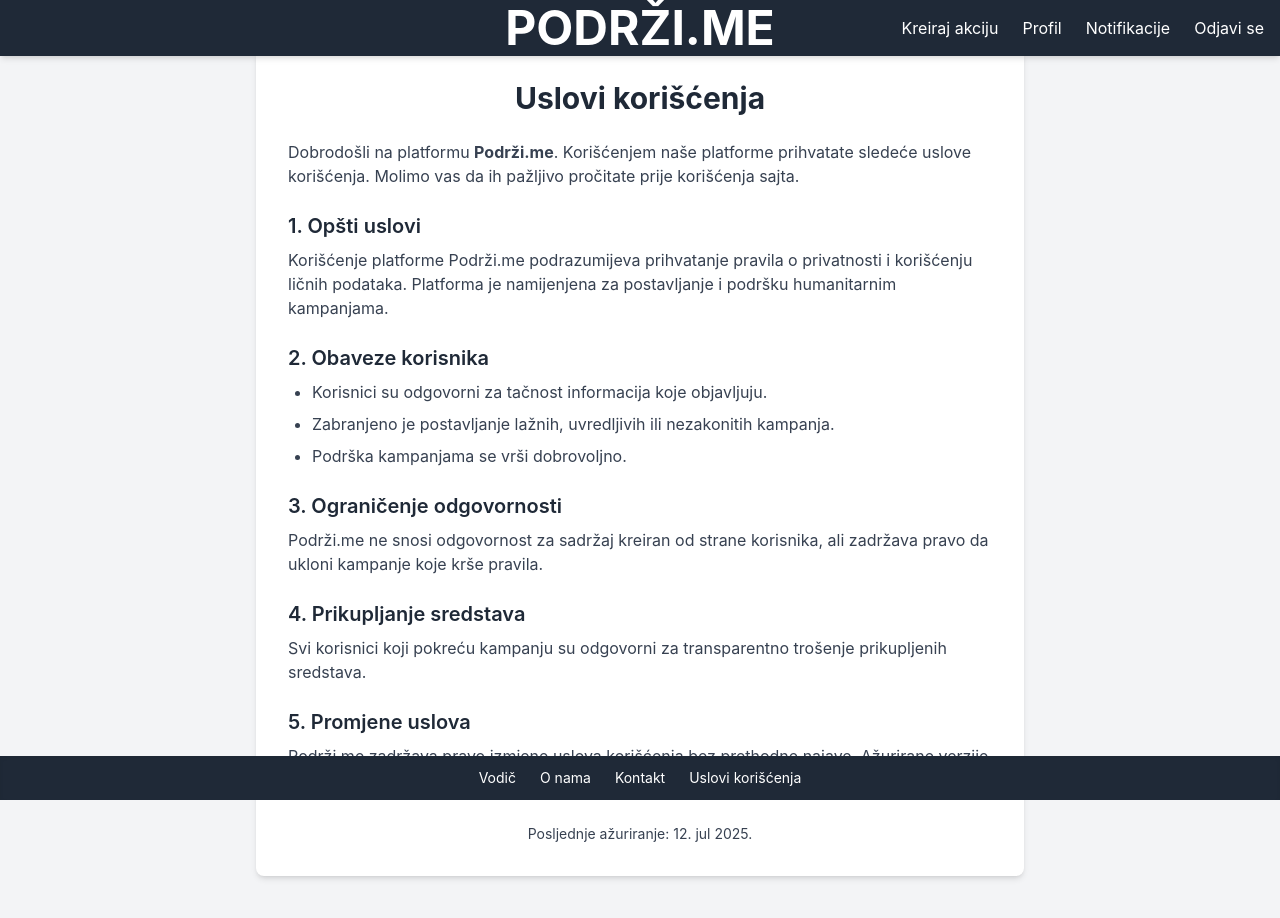
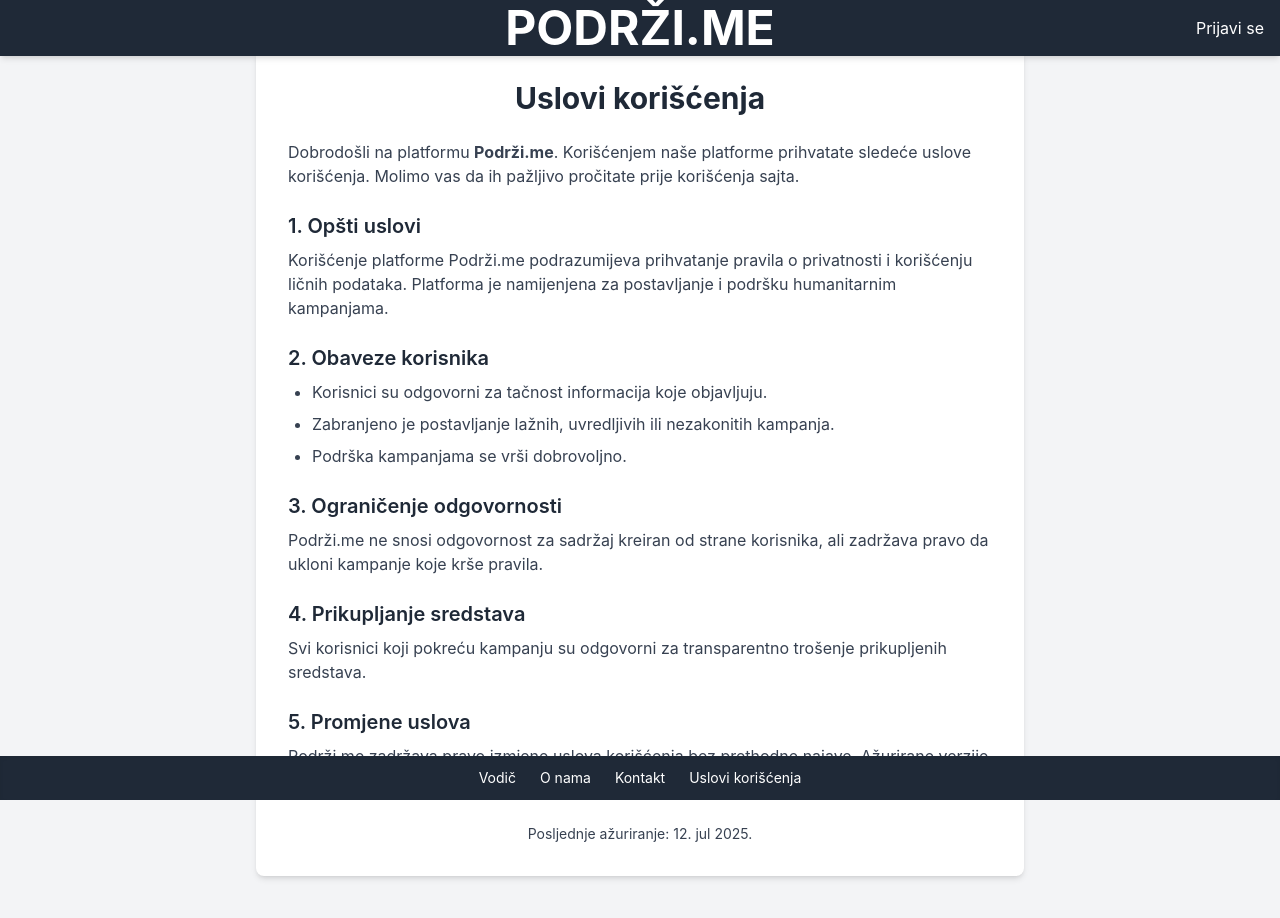
Before and after one commit to bratpeki/podrzi.me, a React app in the folder React/: page /tos in a window 1280 px wide. Shown: the top 918 px of the page. Built offline with nearby package versions, Linux system fonts and the light colour scheme.

Commit message:
Izbacen App front page, direktno ide na homepage, izbacen login kao gost, korisnik je automatski gost, mali fix kod authState, dodane gabijevi dependencies u package.json

```diff
--- a/React/package.json
+++ b/React/package.json
@@ -52,6 +52,8 @@
     "semver": "^7.3.5",
     "source-map-loader": "^3.0.0",
     "style-loader": "^3.3.1",
+    "sweetalert2": "^11.22.2",
+    "sweetalert2-react-content": "^5.1.0",
     "tailwindcss": "^3.0.2",
     "terser-webpack-plugin": "^5.2.5",
     "web-vitals": "^2.1.4",
--- a/React/src/App.js
+++ b/React/src/App.js
@@ -1,5 +1,6 @@
 import logo from "./logo.svg";
 import "./App.css";
+import { useNavigate } from 'react-router-dom';
 import { BrowserRouter as Router, Routes, Route, Link } from "react-router-dom";
 import LoginPage from "./pages/LoginPage";
 import RegisterPage from "./pages/RegisterPage";
@@ -17,14 +18,19 @@
 import { useEffect } from "react";
 
 function Home() {
+
+  const navigate = useNavigate();
+
+  useEffect(() => {
+
+    navigate('/home');
+    }, []);
   return (
+
     <div className="App">
       <header className="App-header">
         <img src={logo} className="App-logo" alt="logo" />
         <p className="text-4xl font-extrabold text-red-500">PNEIS</p>
-        <p>
-          EDITUJ <code>KURAC</code> PA SACUVAJ I PONOVO UCITAJ!
-        </p>
         <Link to="/login" className="App-link">
           ULOGUJ SE BRALEEEE
         </Link>
@@ -35,6 +41,7 @@
 
 function App() {
   const { authState, authDispatch } = useAuth();
+
 
   return (
     <>
--- a/React/src/components/NavigationHeader.js
+++ b/React/src/components/NavigationHeader.js
@@ -35,26 +35,33 @@
 
       {/* Right: Nav links */}
       <div className="space-x-6">
-        {showCreate &&
+        {authState.accessToken != null && showCreate &&
         <Link to="/createAction" className="hover:underline">
           Kreiraj akciju
         </Link>
         }
-        {showProfile &&
+          {authState.accessToken != null && showProfile &&
         <Link to="/profilePage" className="hover:underline">
           Profil
         </Link>
         }
-        {showNotification &&
+        {authState.accessToken != null && showNotification &&
         <Link to="/notifications" className="hover:underline">
           Notifikacije
         </Link>
         }
-        {showLogout &&
-        <button className="hover:underline" onClick={logout}>
-          Odjavi se
-        </button>
-        }
+          {authState.accessToken != null && showLogout &&
+          <button className="hover:underline" onClick={logout}>
+              Odjavi se
+          </button>
+      }
+          {authState.accessToken == null && showLogout &&
+          <button className="hover:underline" onClick={logout}>
+              Prijavi se
+          </button>
+      }
+
+
       </div>
     </nav>
   );
--- a/React/src/components/UseAuthState.js
+++ b/React/src/components/UseAuthState.js
@@ -15,8 +15,7 @@
   switch (action.type) {
     case "authCheck": {
       const localStorageAccessToken = localStorage.getItem(
-        localStorageKey,
-        null
+        localStorageKey
       );
 
       if (!localStorageAccessToken)
@@ -24,6 +23,7 @@
           ...state,
           loggedIn: false,
           accessToken: null,
+          initialized: true,
         };
 
       return {
--- a/React/src/pages/HomePage.js
+++ b/React/src/pages/HomePage.js
@@ -24,7 +24,7 @@
       });
     },
     // Ako se ijedan promjeni, useEffect se ponovo poziva
-    [authState.initialized, authState.accessToken]
+    [authState.initialized]
   );
 
   return (
--- a/React/src/pages/LoginPage.js
+++ b/React/src/pages/LoginPage.js
@@ -78,13 +78,6 @@
         >
           Prijavi se
         </button>
-
-        <button
-          onClick={() => navigate("/home")}
-          className="w-full bg-gray-600 text-white py-2 rounded hover:bg-gray-700 mb-4"
-        >
-          Prijavi se kao gost
-        </button>
         {responseMessage && (
           <p className="text-center text-sm text-red-600 mb-2">
             {responseMessage}
```
Also changed, not shown: 1 other file (tests, documents, lock files or other folders).
